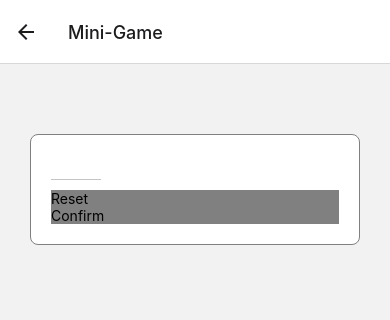
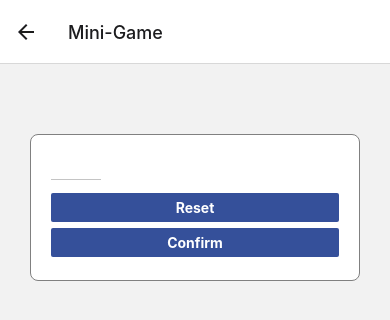
Before and after one commit to DoyunH/Practice-ReactNative-Frontend, a React Native app: screen /Mini-Game in a window 390 px wide. Shown: the top 320 px of the page. Built offline with nearby package versions, Linux system fonts and the light colour scheme.

Commit message:
feature: presssable styling

```diff
--- a/components/PrimaryButton.tsx
+++ b/components/PrimaryButton.tsx
@@ -1,4 +1,4 @@
-import {StyleSheet, Text, View} from 'react-native';
+import {StyleSheet, Text, View, Pressable, Platform} from 'react-native';
 import React from 'react';
 
 type PrimaryButtonProps = {
@@ -6,9 +6,21 @@ type PrimaryButtonProps = {
 };
 
 const PrimaryButton = ({children}: PrimaryButtonProps) => {
+  const pressHandler = () => {
+    console.log('Pressed!');
+  };
   return (
-    <View style={styles.primaryButton}>
-      <Text>{children}</Text>
+    <View style={styles.buttonOuterContainer}>
+      <Pressable
+        onPress={pressHandler}
+        android_ripple={{color: '#213469'}}
+        style={({pressed}) => {
+          return pressed && Platform.OS === 'ios'
+            ? [styles.buttonInnerContainer, styles.pressed]
+            : styles.buttonInnerContainer;
+        }}>
+        <Text style={styles.text}>{children}</Text>
+      </Pressable>
     </View>
   );
 };
@@ -16,7 +28,22 @@ const PrimaryButton = ({children}: PrimaryButtonProps) => {
 export default PrimaryButton;
 
 const styles = StyleSheet.create({
-  primaryButton: {
-    backgroundColor: 'gray',
+  buttonOuterContainer: {
+    backgroundColor: '#35509a',
+    borderRadius: 2,
+    marginVertical: 3,
+  },
+  buttonInnerContainer: {
+    paddingVertical: 6,
+    paddingHorizontal: 10,
+  },
+  text: {
+    color: 'white',
+    fontSize: 14,
+    fontWeight: 'bold',
+    textAlign: 'center',
+  },
+  pressed: {
+    opacity: 0.5,
   },
 });
--- a/screens/MiniGame/StartGameScreen.tsx
+++ b/screens/MiniGame/StartGameScreen.tsx
@@ -5,7 +5,13 @@ import PrimaryButton from '../../components/PrimaryButton';
 const StartGameScreen = (): any => {
   return (
     <View style={styles.inputContainer}>
-      <TextInput style={styles.numberInput} maxLength={2} />
+      <TextInput
+        style={styles.numberInput}
+        maxLength={2}
+        keyboardType="number-pad"
+        autoCapitalize="none"
+        autoCorrect={false}
+      />
       <PrimaryButton>Reset</PrimaryButton>
       <PrimaryButton>Confirm</PrimaryButton>
     </View>
```
